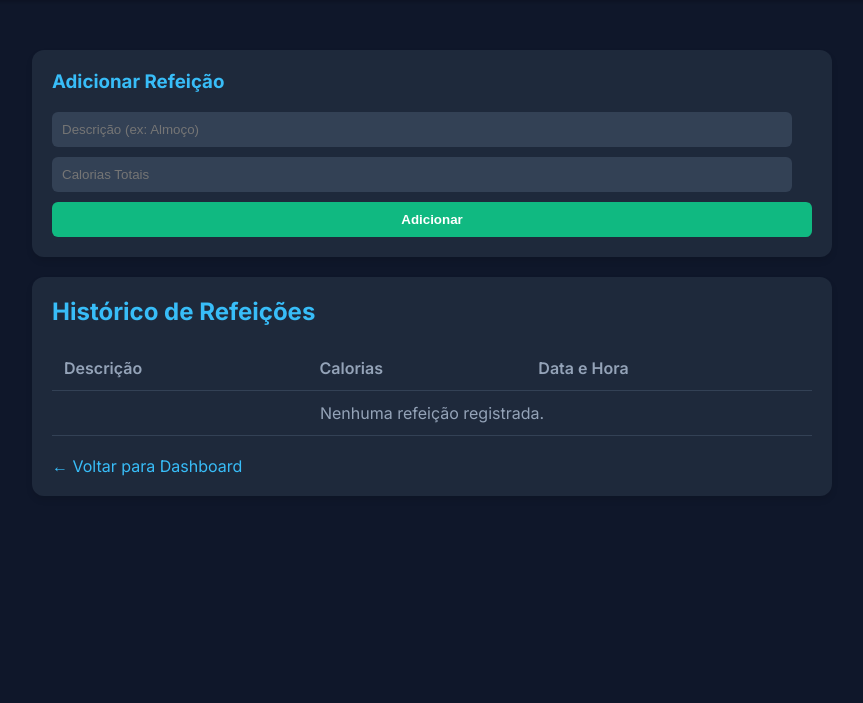
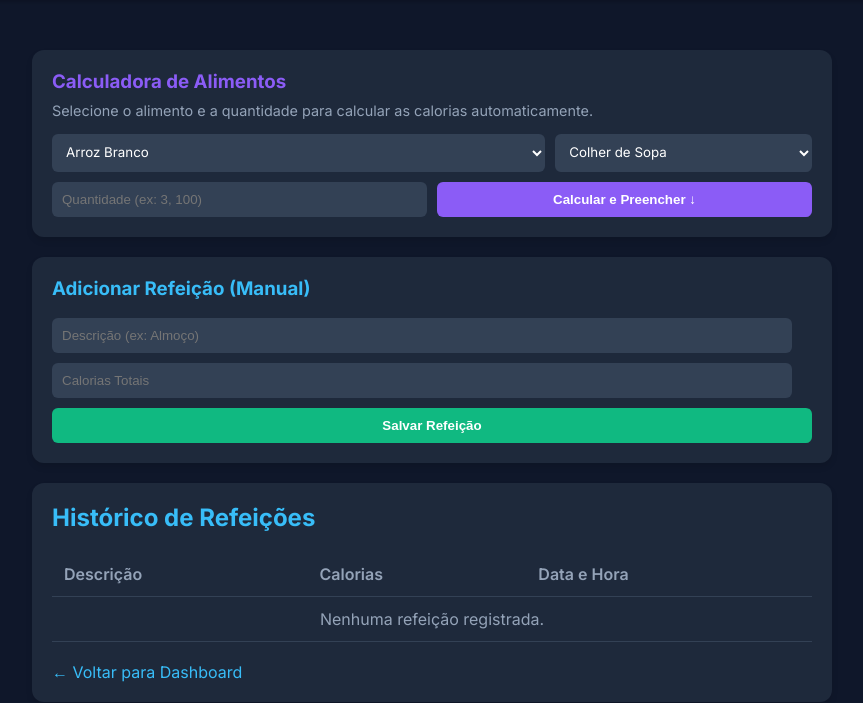
Before and after one commit to VictorFP335/Projeto_Fitness, a Flask app: page /refeicoes in a window 1280 px wide. Shown: the part 54-757 px from the top of the page, without its empty margins (208-1071 px from the left). Before the commit the page ends 550 px from the top, so only its background shows below. Run offline with Flask 3, Linux system fonts and the light colour scheme; a user stored in the database is signed in; data comes from the database, SQL or seed files in the repository.

Commit message:
Feat: Adiciona Calculadora Nutricional para calorias

```diff
--- a/CaloriFit/templates/refeicoes.html
+++ b/CaloriFit/templates/refeicoes.html
@@ -37,12 +37,38 @@
 </div>
 
 <div class="container">
-    <div class="card">
-        <h3>Adicionar Refeição</h3>
+    <div class="card" style="border-top-color: #8b5cf6;">
+        <h3 style="color: #8b5cf6;">Calculadora de Alimentos</h3>
+        <p style="color: #94a3b8; font-size: 0.9rem; margin-bottom: 15px; margin-top: -10px;">Selecione o alimento e a quantidade para calcular as calorias automaticamente.</p>
+        <div style="display: flex; gap: 10px; margin-bottom: 10px; flex-wrap: wrap;">
+            <select id="calc-alimento" style="flex: 2; padding: 10px; border-radius: 6px; background: #334155; color: white; border: none; font-family: 'Inter', sans-serif;">
+                <option value="arroz_branco">Arroz Branco</option>
+                <option value="feijao_carioca">Feijão Carioca</option>
+                <option value="frango_grelhado">Frango Grelhado</option>
+                <option value="carne_moida">Carne Moída (Patinho)</option>
+                <option value="ovo_cozido">Ovo Cozido</option>
+                <option value="aveia">Aveia em Flocos</option>
+                <option value="banana">Banana Prata</option>
+                <option value="pao_frances">Pão Francês</option>
+            </select>
+            <select id="calc-unidade" style="flex: 1; padding: 10px; border-radius: 6px; background: #334155; color: white; border: none; font-family: 'Inter', sans-serif;">
+                <option value="colher_sopa">Colher de Sopa</option>
+                <option value="gramas">Gramas (g)</option>
+                <option value="unidade">Unidade (Média)</option>
+            </select>
+        </div>
+        <div style="display: flex; gap: 10px;">
+            <input type="number" id="calc-qtd" placeholder="Quantidade (ex: 3, 100)" style="flex: 1; margin: 0;">
+            <button type="button" onclick="calcularCalorias()" style="flex: 1; background: #8b5cf6;">Calcular e Preencher ↓</button>
+        </div>
+    </div>
+
+    <div class="card" id="main-form-card">
+        <h3>Adicionar Refeição (Manual)</h3>
         <form action="/add_refeicao" method="POST">
-            <input type="text" name="descricao" placeholder="Descrição (ex: Almoço)" required>
-            <input type="number" name="calorias" placeholder="Calorias Totais" required>
-            <button type="submit">Adicionar</button>
+            <input type="text" name="descricao" id="desc-refeicao" placeholder="Descrição (ex: Almoço)" required>
+            <input type="number" name="calorias" id="cal-refeicao" placeholder="Calorias Totais" required>
+            <button type="submit">Salvar Refeição</button>
         </form>
     </div>
 
@@ -68,5 +94,71 @@
     </div>
 </div>
 
+<script>
+    const tabelaNutricional = {
+        // Valores aproximados: kcal por grama, kcal por colher de sopa, kcal por unidade
+        'arroz_branco': { nome: 'Arroz Branco', gramas: 1.3, colher_sopa: 26, unidade: null },
+        'feijao_carioca': { nome: 'Feijão Carioca', gramas: 0.76, colher_sopa: 15, unidade: null },
+        'frango_grelhado': { nome: 'Frango Grelhado', gramas: 1.6, colher_sopa: 32, unidade: null },
+        'carne_moida': { nome: 'Carne Moída (Patinho)', gramas: 1.33, colher_sopa: 27, unidade: null },
+        'ovo_cozido': { nome: 'Ovo Cozido', gramas: 1.55, colher_sopa: null, unidade: 71 },
+        'aveia': { nome: 'Aveia em Flocos', gramas: 3.8, colher_sopa: 57, unidade: null },
+        'banana': { nome: 'Banana Prata', gramas: 0.89, colher_sopa: null, unidade: 65 },
+        'pao_frances': { nome: 'Pão Francês', gramas: 3.0, colher_sopa: null, unidade: 150 }
+    };
+
+    function calcularCalorias() {
+        const idAlimento = document.getElementById('calc-alimento').value;
+        const unidade = document.getElementById('calc-unidade').value;
+        const qtdStr = document.getElementById('calc-qtd').value;
+        const qtd = parseFloat(qtdStr);
+
+        if (isNaN(qtd) || qtd <= 0) {
+            alert("Por favor, insira uma quantidade válida maior que zero.");
+            return;
+        }
+
+        const alimento = tabelaNutricional[idAlimento];
+        let calorias = 0;
+        let sufixoDescricao = "";
+
+        if (unidade === 'gramas') {
+            if (alimento.gramas === null) {
+                alert("Este alimento não tem conversão exata em gramas cadastrada, tente unidade.");
+                return;
+            }
+            calorias = alimento.gramas * qtd;
+            sufixoDescricao = `${qtd}g`;
+        } else if (unidade === 'colher_sopa') {
+            if (alimento.colher_sopa === null) {
+                alert("Este alimento não costuma ser medido em colheres de sopa, tente outra unidade (ex: unidade).");
+                return;
+            }
+            calorias = alimento.colher_sopa * qtd;
+            sufixoDescricao = qtd === 1 ? `${qtd} Colher` : `${qtd} Colheres`;
+        } else if (unidade === 'unidade') {
+            if (alimento.unidade === null) {
+                alert("Este alimento não é medido por unidade média, tente gramas ou colheres.");
+                return;
+            }
+            calorias = alimento.unidade * qtd;
+            sufixoDescricao = qtd === 1 ? `${qtd} Unidade` : `${qtd} Unidades`;
+        }
+
+        calorias = Math.round(calorias);
+
+        // Preenche o formulário principal
+        document.getElementById('desc-refeicao').value = `${alimento.nome} (${sufixoDescricao})`;
+        document.getElementById('cal-refeicao').value = calorias;
+
+        // Efeito visual de destaque
+        const mainForm = document.getElementById('main-form-card');
+        mainForm.style.transition = "box-shadow 0.3s";
+        mainForm.style.boxShadow = "0 0 15px #10b981";
+        setTimeout(() => {
+            mainForm.style.boxShadow = "0 4px 6px rgba(0,0,0,0.1)";
+        }, 1000);
+    }
+</script>
 </body>
 </html>
```
